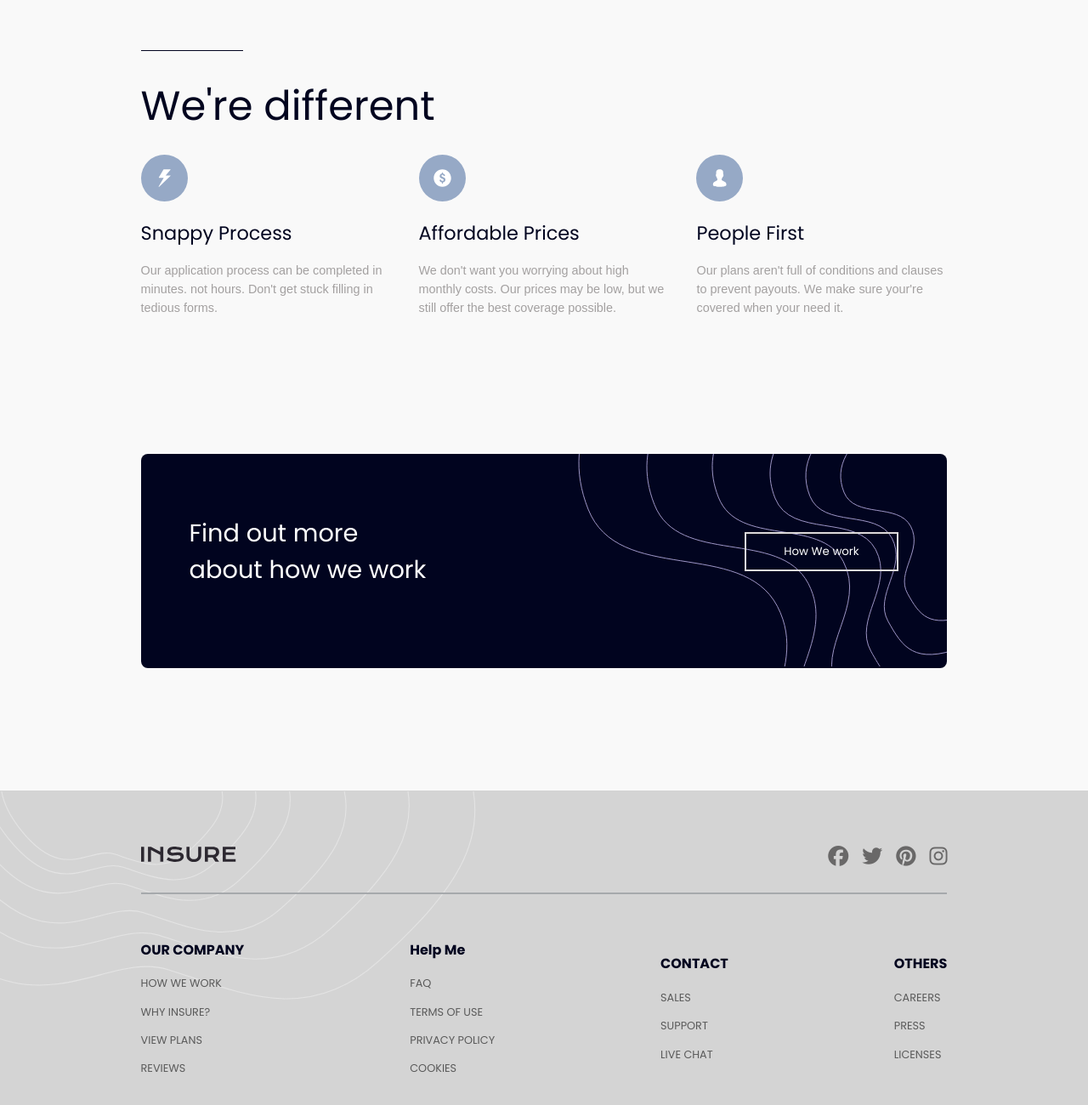
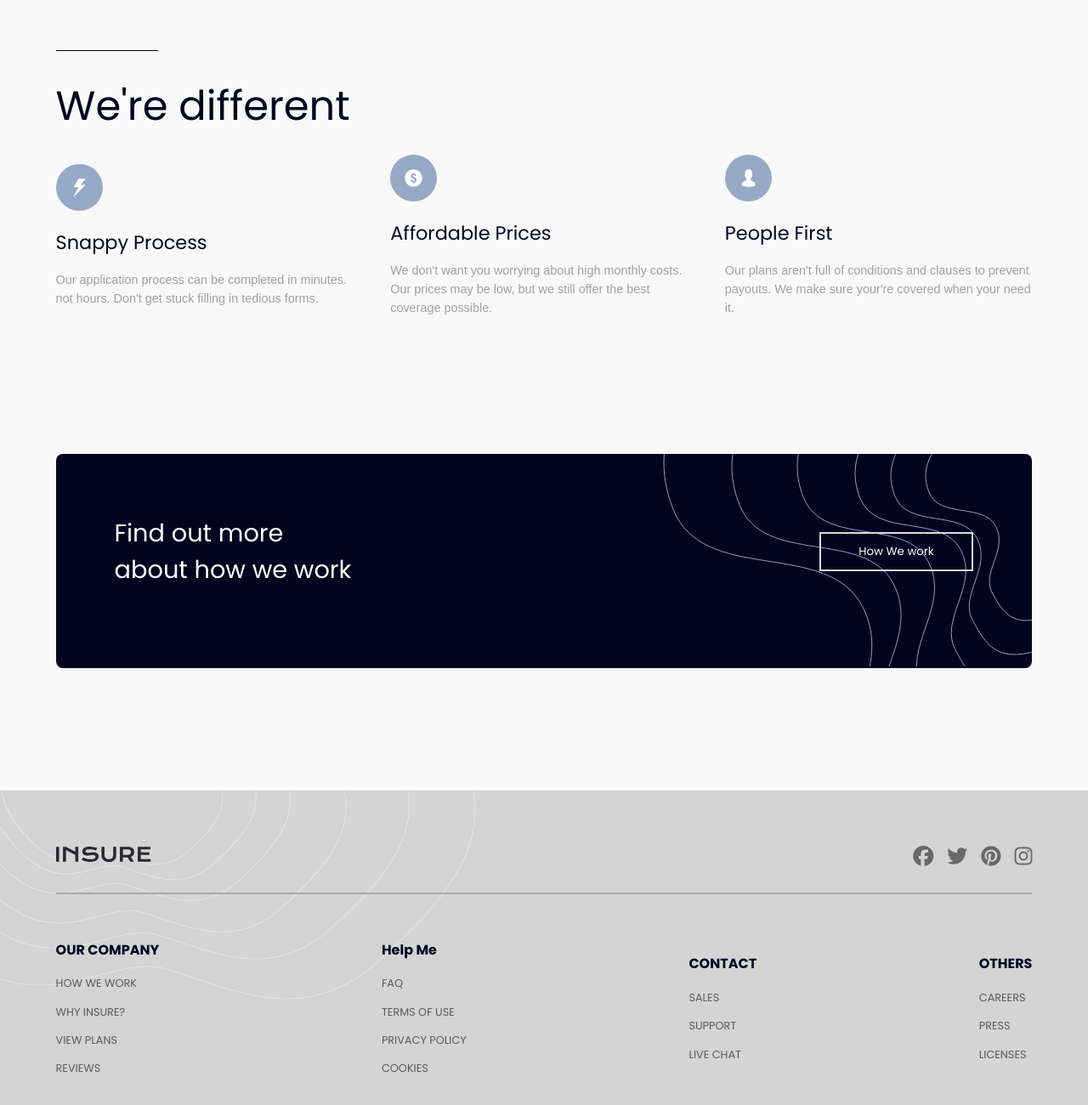
Before and after one commit to PedroProgramador90/Insure, a plain HTML site: page index.html in a window 1280 px wide. Shown: the part 1202-2502 px from the top of the page at 85% size. Drawn offline with Linux system fonts and the light colour scheme.

Commit message:
Update style.css

```diff
--- a/Geral/assets/css/style.css
+++ b/Geral/assets/css/style.css
@@ -24,7 +24,7 @@ html,body {
 
 .center {
     width: 100%;
-    max-width: 1000px;
+    max-width: 1200px;
     margin:0 auto;
     padding:0 2%;
 }
@@ -42,8 +42,8 @@ header {
 .flex-division {
     display:flex;
     align-items:center;
-    justify-content:center;
-    gap:25rem;
+    justify-content:space-between;
+
 }
 
 .wrapper-division {
@@ -174,7 +174,7 @@ section.session-one {
 }
 
 section.session-one .center {
-    max-width: 1000px;
+    max-width: 1200px;
 }
 
 .design02 {
@@ -239,7 +239,7 @@ section.session-two {
 }
 
 section.session-two .center {
-    max-width:1000px;
+    max-width:1200px;
 }
 
 .single-part {
@@ -317,7 +317,7 @@ footer .design03 img {
 }
 
 footer .center {
-    max-width:1000px;
+    max-width:1200px;
 }
 
 .flex1-footer {
```
